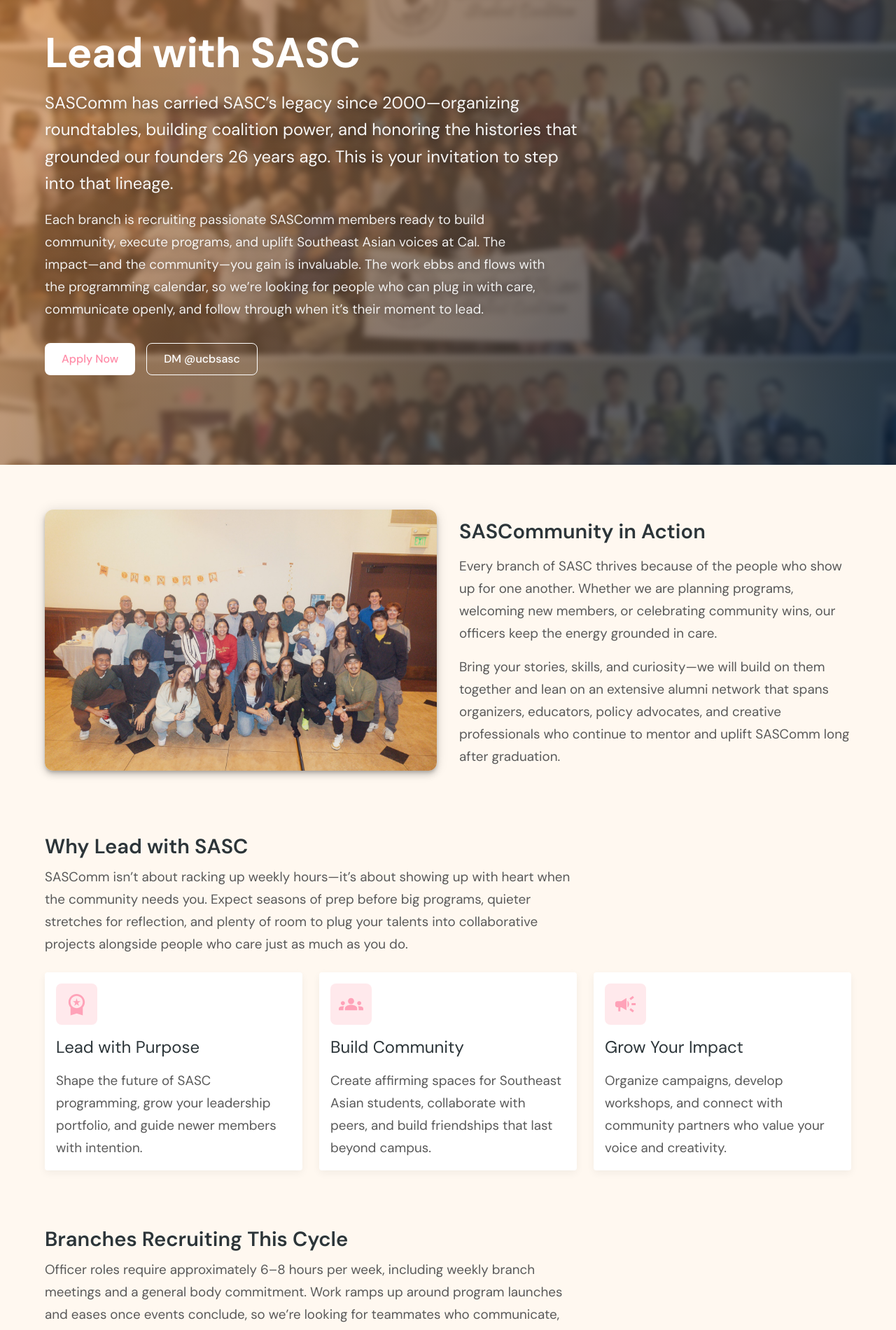
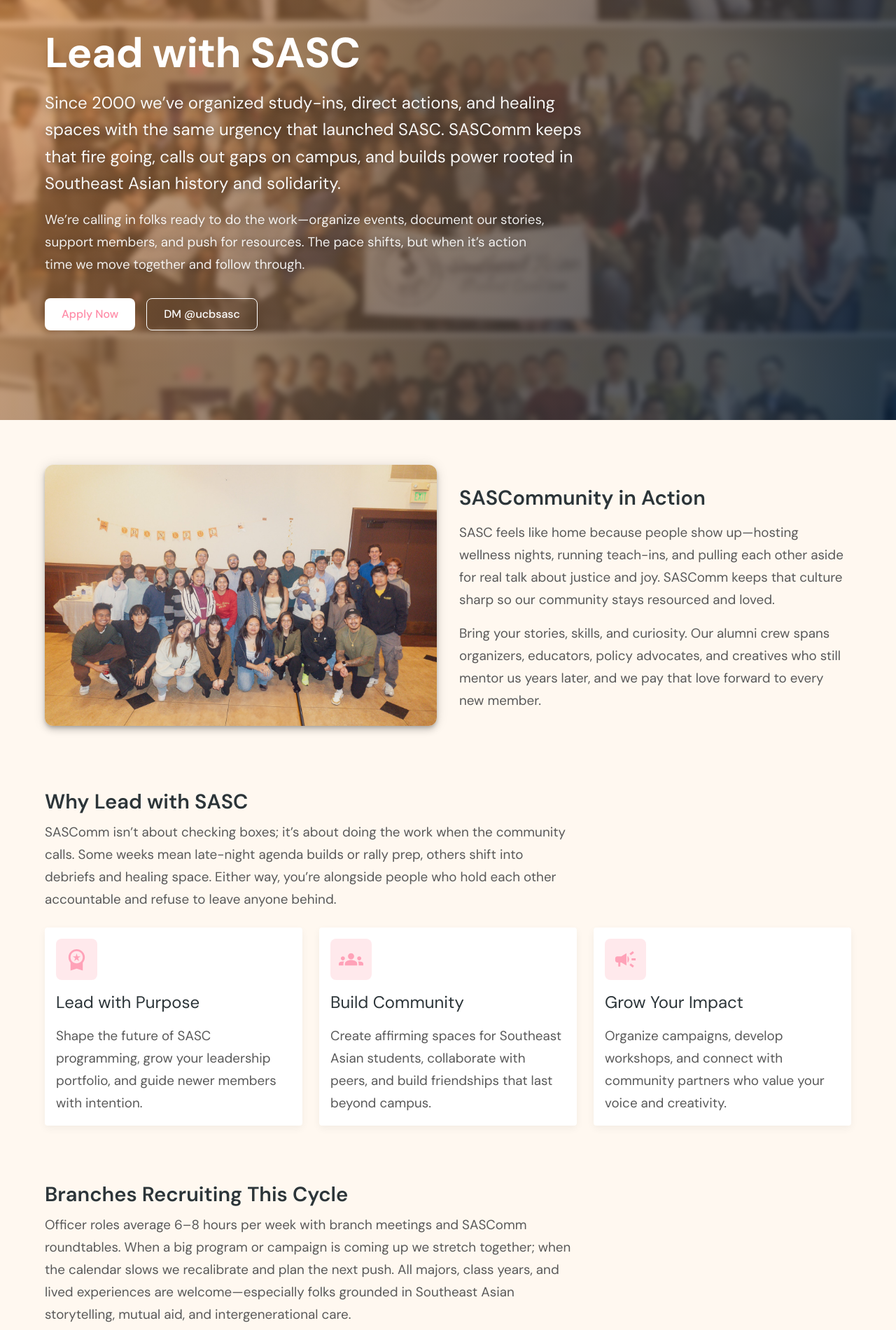
Before and after one commit to khoaang/ucbsasc, a React (Vite) app: page /lead in a window 1280 px wide. Shown: the part 160-2060 px from the top of the page at 70% size. Built offline with nearby package versions, Linux system fonts and the light colour scheme; no server answers.

Commit message:
Revise branch overviews and community engagement descriptions in Lead component for clarity and impact, emphasizing the importance of storytelling, collaboration, and support within the Southeast Asian community.

```diff
--- a/src/pages/Lead.tsx
+++ b/src/pages/Lead.tsx
@@ -46,7 +46,7 @@ const branches = [
     name: 'Internal Affairs',
     focus: 'Community Care & Mentorship',
     overview:
-      'Cultivate the heartbeat of SASC through wellness programming, mentorship, and member development.',
+      'Hold down wellness spaces, mentorship, and the rituals that keep our coalition accountable and grounded.',
     image: '/internal.jpg',
     directors: [
       { name: 'Ilene Park', email: 'parkilene AT berkeley.edu' },
@@ -87,7 +87,7 @@ const branches = [
     name: 'Operations',
     focus: 'Logistics, Finance & Event Excellence',
     overview:
-      'Steady SASC through sharp budgeting, flexible logistics, and backstage care that lets every program shine.',
+      'Keep SASC steady through sharp budgeting, flexible logistics, and backstage care so every program lands.',
     image: '/operations.jpg',
     directors: [
       { name: 'Tyler Htut', email: 'tylerhtut7 AT berkeley.edu' },
@@ -109,7 +109,7 @@ const branches = [
     name: 'Public Relations',
     focus: 'Storytelling & Creative Strategy',
     overview:
-      'Share our narrative boldly across campus and online through visuals, copywriting, and digital engagement.',
+      'Tell our stories loudly and creatively so campus feels Southeast Asian joy, grief, and resistance.',
     image: '/pr.jpg',
     directors: [
       { name: 'Khoa Nguyen', email: 'khoan AT berkeley.edu' },
@@ -209,9 +209,9 @@ const Lead = () => {
               textShadow: '0 2px 12px rgba(0,0,0,0.5)',
             }}
           >
-            SASComm has carried SASC’s legacy since 2000—organizing roundtables, building coalition power, and
-            honoring the histories that grounded our founders 26 years ago. This is your invitation to step into
-            that lineage.
+            Since 2000 we’ve organized study-ins, direct actions, and healing spaces with the same urgency that
+            launched SASC. SASComm keeps that fire going, calls out gaps on campus, and builds power rooted in
+            Southeast Asian history and solidarity.
           </Typography>
           <Typography
             variant="body1"
@@ -222,10 +222,9 @@ const Lead = () => {
               textShadow: '0 1px 10px rgba(0,0,0,0.45)',
             }}
           >
-            Each branch is recruiting passionate SASComm members ready to build community, execute programs, and
-            uplift Southeast Asian voices at Cal. The impact—and the community—you gain is invaluable. The work
-            ebbs and flows with the programming calendar, so we’re looking for people who can plug in with care,
-            communicate openly, and follow through when it’s their moment to lead.
+            We’re calling in folks ready to do the work—organize events, document our stories, support members,
+            and push for resources. The pace shifts, but when it’s action time we move together and follow
+            through.
           </Typography>
           <Stack direction={{ xs: 'column', sm: 'row' }} spacing={2} sx={{ mt: 4 }}>
             <Button
@@ -278,14 +277,14 @@ const Lead = () => {
                 SASCommunity in Action
               </Typography>
               <Typography variant="body1" color="text.secondary">
-                Every branch of SASC thrives because of the people who show up for one another. Whether we are
-                planning programs, welcoming new members, or celebrating community wins, our officers keep the
-                energy grounded in care.
+                SASC feels like home because people show up—hosting wellness nights, running teach-ins, and
+                pulling each other aside for real talk about justice and joy. SASComm keeps that culture sharp
+                so our community stays resourced and loved.
               </Typography>
               <Typography variant="body1" color="text.secondary">
-                Bring your stories, skills, and curiosity—we will build on them together and lean on an extensive
-                alumni network that spans organizers, educators, policy advocates, and creative professionals who
-                continue to mentor and uplift SASComm long after graduation.
+                Bring your stories, skills, and curiosity. Our alumni crew spans organizers, educators, policy
+                advocates, and creatives who still mentor us years later, and we pay that love forward to every
+                new member.
               </Typography>
             </Stack>
           </Grid>
@@ -297,9 +296,9 @@ const Lead = () => {
           Why Lead with SASC
         </Typography>
         <Typography variant="body1" color="text.secondary" sx={{ maxWidth: 760, mb: 3 }}>
-          SASComm isn’t about racking up weekly hours—it’s about showing up with heart when the community needs
-          you. Expect seasons of prep before big programs, quieter stretches for reflection, and plenty of room
-          to plug your talents into collaborative projects alongside people who care just as much as you do.
+          SASComm isn’t about checking boxes; it’s about doing the work when the community calls. Some weeks
+          mean late-night agenda builds or rally prep, others shift into debriefs and healing space. Either way,
+          you’re alongside people who hold each other accountable and refuse to leave anyone behind.
         </Typography>
         <Grid container spacing={3}>
           {benefits.map((benefit) => (
@@ -343,11 +342,10 @@ const Lead = () => {
           Branches Recruiting This Cycle
         </Typography>
         <Typography variant="body1" color="text.secondary" sx={{ mb: 4, maxWidth: 760 }}>
-          Officer roles require approximately 6–8 hours per week, including weekly branch meetings and a general
-          body commitment. Work ramps up around program launches and eases once events conclude, so we’re looking
-          for teammates who communicate, follow through, and lean in with heart. We welcome all majors, class
-          years, and lived experiences, especially those rooted in Southeast Asian storytelling and
-          intergenerational care.
+          Officer roles average 6–8 hours per week with branch meetings and SASComm roundtables. When a big
+          program or campaign is coming up we stretch together; when the calendar slows we recalibrate and plan
+          the next push. All majors, class years, and lived experiences are welcome—especially folks grounded in
+          Southeast Asian storytelling, mutual aid, and intergenerational care.
         </Typography>
         <Grid container spacing={4}>
           {branches.map((branch) => (
```
